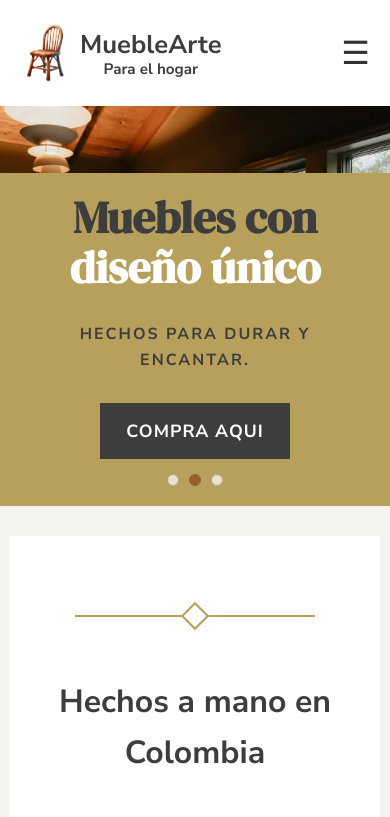
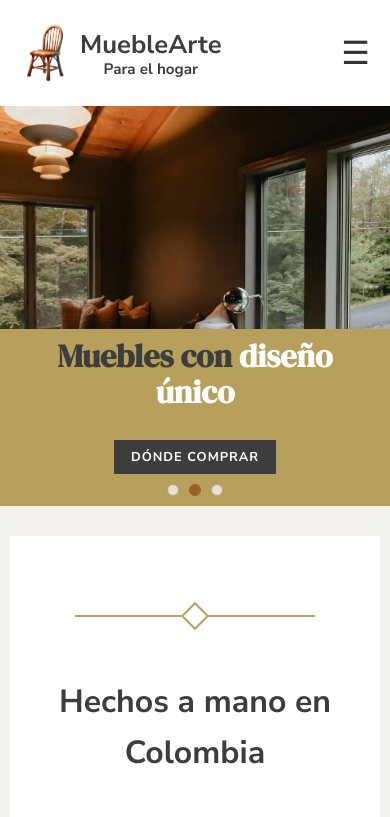
Before and after one commit to camilo-cloud/pagina-muebles, a React (Vite) app: page / in a window 390 px wide. Shown: the top 817 px of the page. Built offline with nearby package versions, Linux system fonts and the light colour scheme.

Commit message:
feat(responsive): adjust Home, Header and Footer for mobile layout

```diff
--- a/src/components/Header.css
+++ b/src/components/Header.css
@@ -119,9 +119,10 @@
     transition: transform 0.3s ease-in-out;
   }
    .navbar .btns {
-    width: 50%;
-    font-size: 0.75rem;
+    width: 70%;
+    font-size: 0.85rem;
     padding: 10px 20px;
-    margin: 0;
+    margin: 0 0 0 10px;
+    text-align: center;
   }
 }
--- a/src/components/Hero.css
+++ b/src/components/Hero.css
@@ -93,17 +93,18 @@
   }
 
   .hero-title {
-    font-size: 2.8rem;
+    font-size: 2rem;
     text-align: center;
   }
 
   .hero-description {
+    display: none;
     font-size: 1rem;
     text-align: center;
   }
 
   .hero-overlay {
-    padding: 20px 30px;
+    padding: 10px 15px;
     bottom: 0;
     width: 100%;
     max-width: none;
@@ -113,7 +114,7 @@
 
   .botones {
     flex-direction: column;
-    gap: 15px;
+    gap: 10px;
   }
 
   .hero-controls {
@@ -123,4 +124,8 @@
   .hero-image {
     height: 100%;
   }
+  .btns-black{
+    padding: 5px 15px;
+    font-size: 0.8rem;
+  }
 }
--- a/src/components/Hero.jsx
+++ b/src/components/Hero.jsx
@@ -57,7 +57,7 @@ export default function Hero() {
                 </h2>
                 <h3 className="hero-description">{slides[index].description}</h3>
                 <div className="botones">
-                    <Link to="/donde-comprar" className="btns-black">Compra aqui</Link>
+                    <Link to="/donde-comprar" className="btns-black">Dónde comprar</Link>
                     <div className="hero-controls">
                         {slides.map((_, i) => (
                             <button
```
